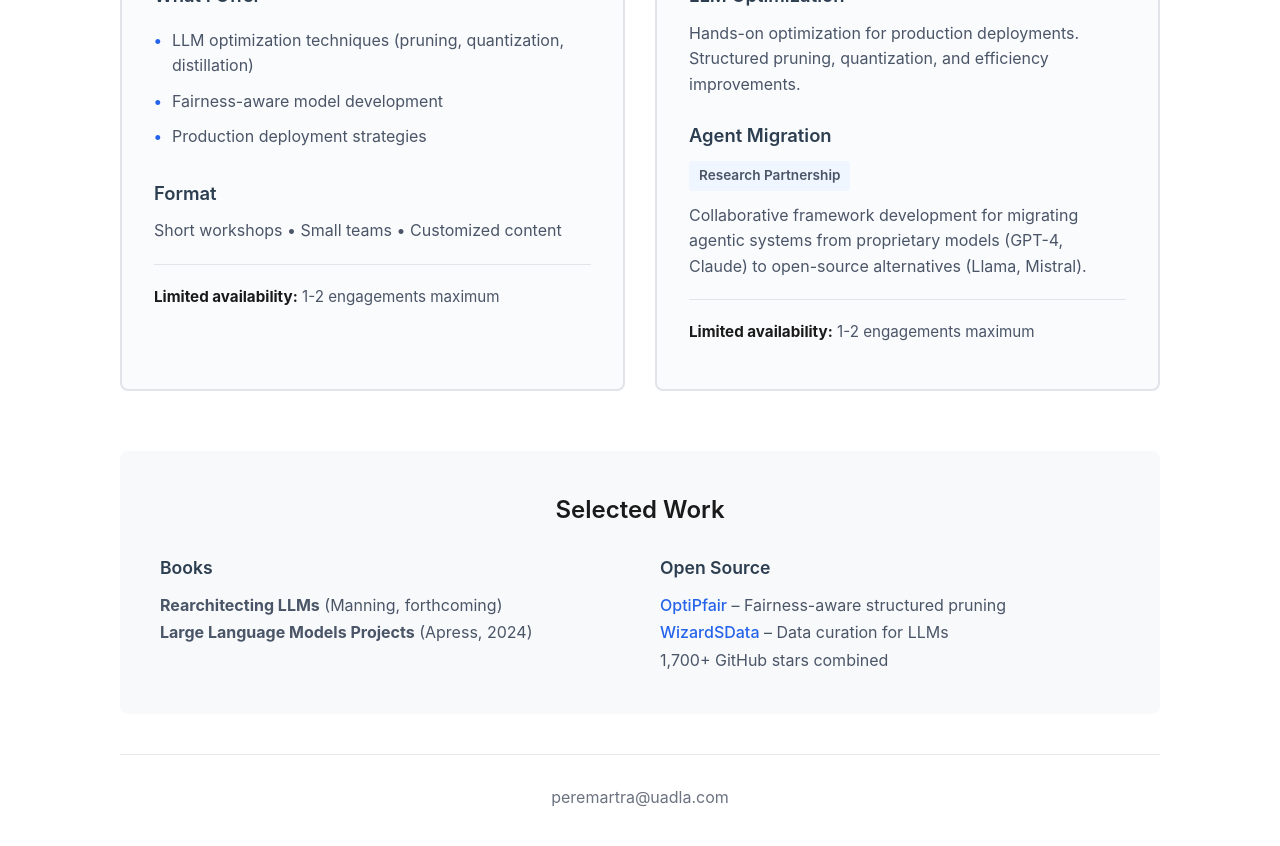
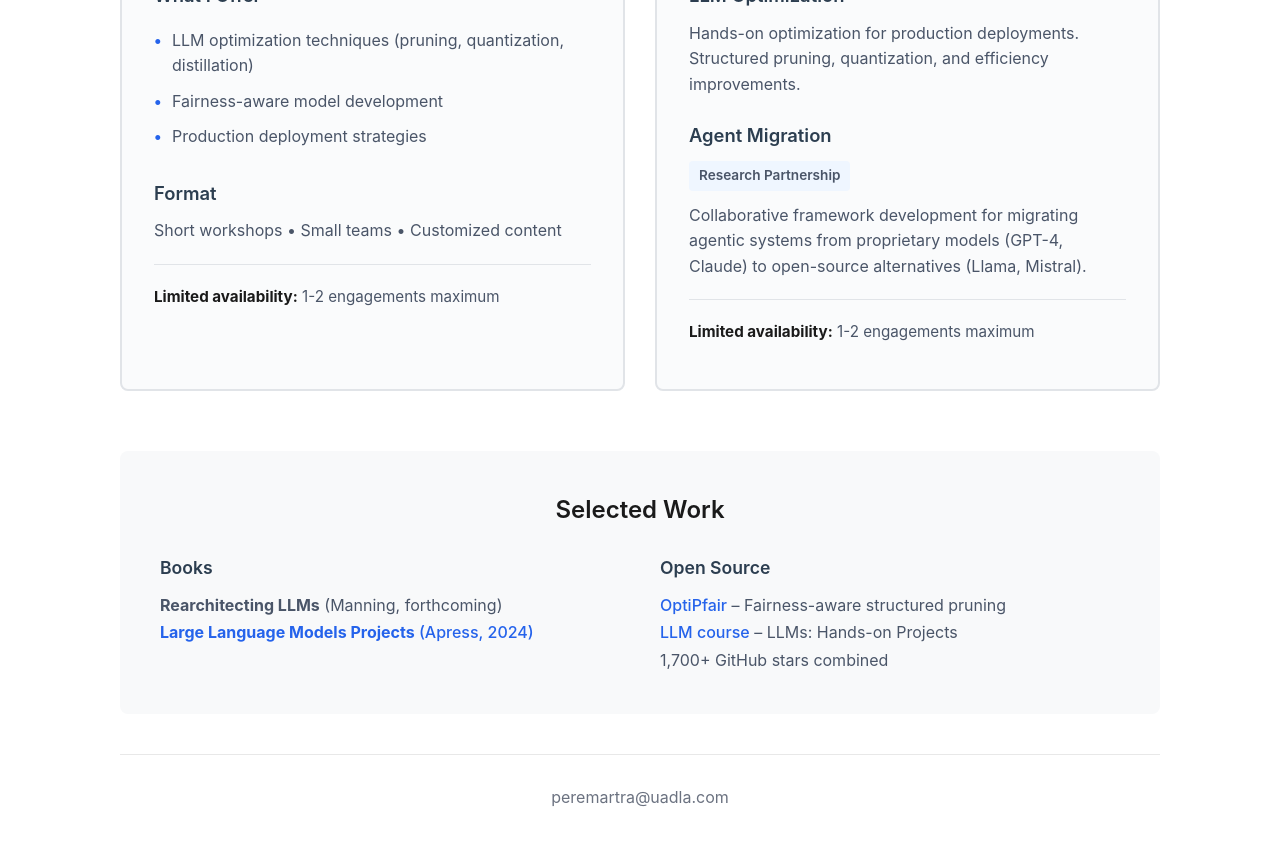
Before and after one commit to peremartra/peremartra.github.io, a Jekyll site: the page built from index.md, in a window 1280 px wide and 900 px high, scrolled down 953 px. Shown: the top 846 px of the window. Built offline with Jekyll 4.4.1, drawn with Linux system fonts in a browser that asks for light colours.

Commit message:
Update book link and add new project reference

```diff
--- a/_layouts/home.html
+++ b/_layouts/home.html
@@ -87,12 +87,12 @@
                 <div class="credential-item">
                     <h3>Books</h3>
                     <p><strong>Rearchitecting LLMs</strong> (Manning, forthcoming)<br>
-                    <strong>Large Language Models Projects</strong> (Apress, 2024)</p>
+                    <a href="https://amzn.to/3Mpis67" target="_blank"> <strong>Large Language Models Projects</strong> (Apress, 2024)</a></p>
                 </div>
                 <div class="credential-item">
                     <h3>Open Source</h3>
                     <p><a href="https://github.com/peremartra/optipfair" target="_blank">OptiPfair</a> – Fairness-aware structured pruning<br>
-                    <a href="https://github.com/peremartra/wizardsdata" target="_blank">WizardSData</a> – Data curation for LLMs<br>
+                    <a href="https://github.com/peremartra/Large-Language-Model-Notebooks-Course" target="_blank">LLM course</a> – LLMs: Hands-on Projects<br>
                     1,700+ GitHub stars combined</p>
                 </div>
             </div>
```
